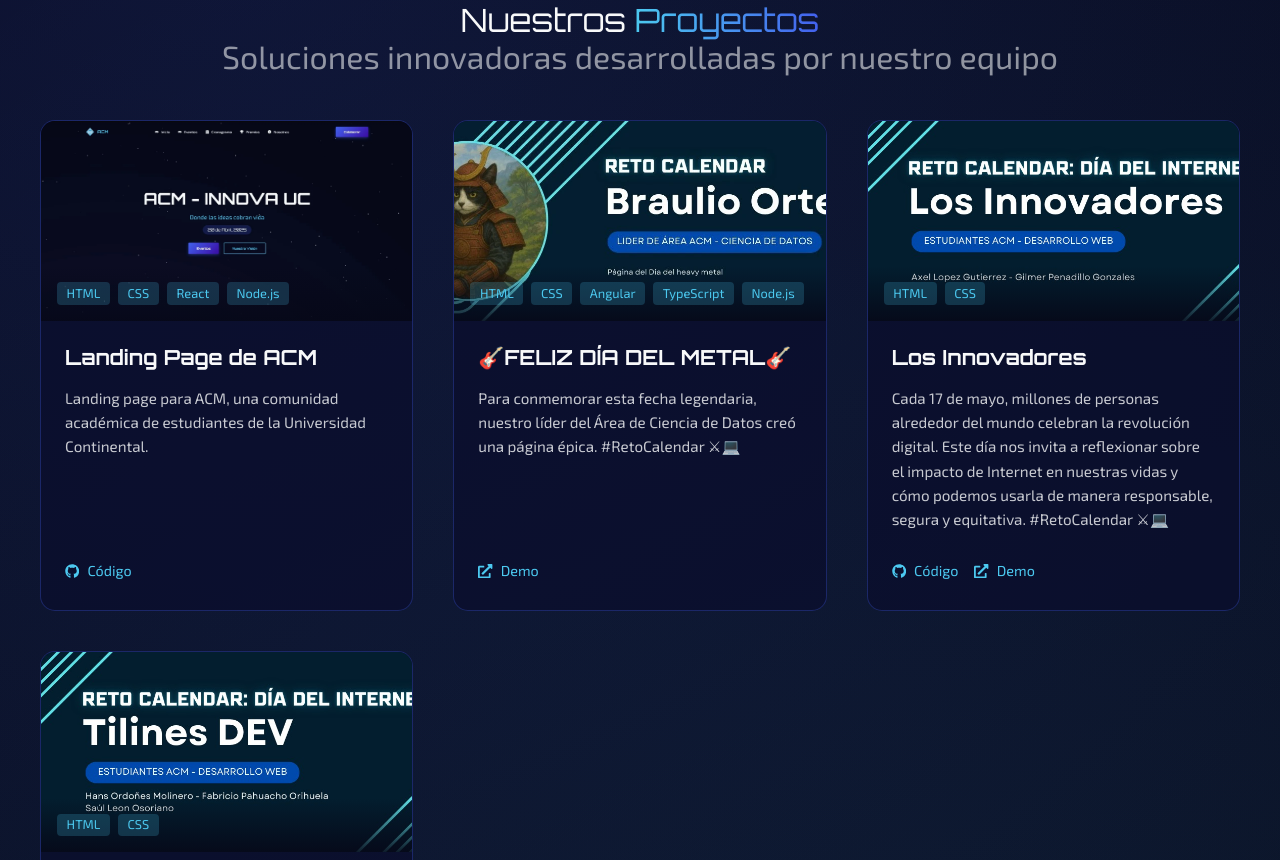
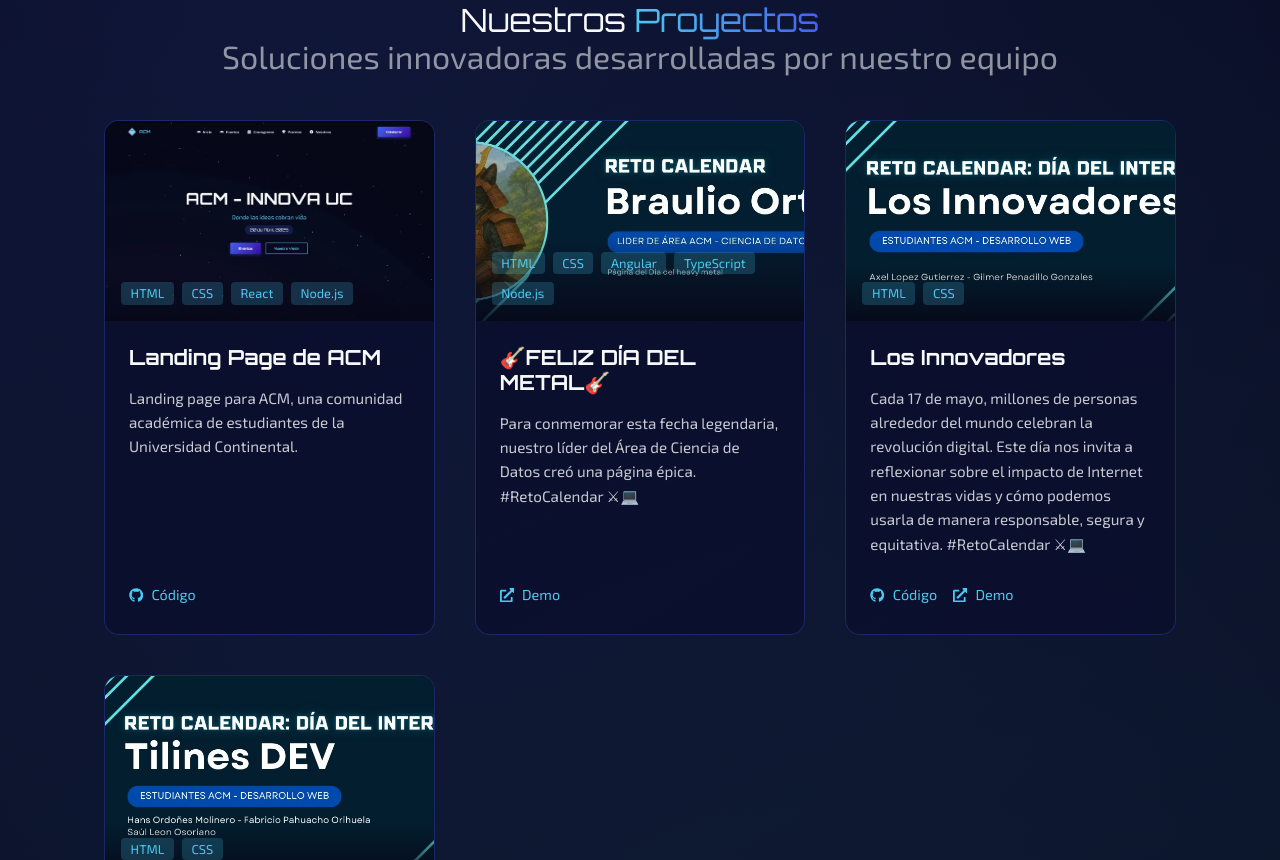
Before and after one commit to UmbraFlare-code/ACM, a React (Vite) app: page / in a window 1280 px wide. Shown: the part 1940-2800 px from the top of the page. Built offline with nearby package versions, Linux system fonts and the light colour scheme.

Commit message:
Actulizacion de overflow en proyectos

```diff
--- a/src/App.css
+++ b/src/App.css
@@ -10,14 +10,18 @@ main.container {
   flex-direction: column;
   gap: 8rem;
   margin-bottom: 6rem;
+  box-sizing: border-box;
 }
 
 .app {
-  width: 100%;
+  width: 100vw;
   min-height: 100vh;
-  background: transparent;
   display: flex;
   flex-direction: column;
+  align-items: stretch;
+  box-sizing: border-box;
+  overflow-x: hidden;
+  position: relative;
 }
 
 .btn {
--- a/src/components/sections/About/About.css
+++ b/src/components/sections/About/About.css
@@ -1,9 +1,3 @@
-.about {
-  margin: 3rem 0;
-  position: relative;
-  padding: 0;
-}
-
 .section-header {
   text-align: center;
 
@@ -21,6 +15,7 @@
 .about-content {
   display: flex;
   flex-direction: column;
+  box-sizing: content-box;
 }
 
 .about-text {
--- a/src/components/sections/Proyectos/Proyectos.css
+++ b/src/components/sections/Proyectos/Proyectos.css
@@ -1,11 +1,24 @@
+.proyecto-section {
+  width: 100vw;
+  max-width: 100%;
+  box-sizing: border-box;
+  overflow-x: hidden;
+  padding: 0 1rem;
+}
+
 .proyectos-grid {
   display: grid;
+  width: 100%;
+  max-width: 1400px;
+  margin: 3rem auto 0;
   grid-template-columns: repeat(auto-fit, minmax(320px, 1fr));
   gap: 2.5rem;
-  margin-top: 3rem;
+  box-sizing: border-box;
 }
 
 .proyecto-card {
+  display: flex;
+  flex-direction: column;
   background: rgba(11, 14, 45, 0.7);
   /* Remove backdrop-filter as it's GPU intensive */
   border: 1px solid rgba(67, 97, 238, 0.3);
@@ -14,8 +27,6 @@
   transition: transform 0.3s ease, box-shadow 0.3s ease;
   cursor: pointer;
   height: 100%;
-  display: flex;
-  flex-direction: column;
 }
 
 .proyecto-card:hover {
--- a/src/index.css
+++ b/src/index.css
@@ -75,6 +75,8 @@ p { margin-bottom: var(--space-md); }
   width: 100%;
   max-width: 1200px;
   margin: 0 auto;
+  padding: 0 4rem;
+  box-sizing: border-box;
 }
 
 .text-gradient {
```
